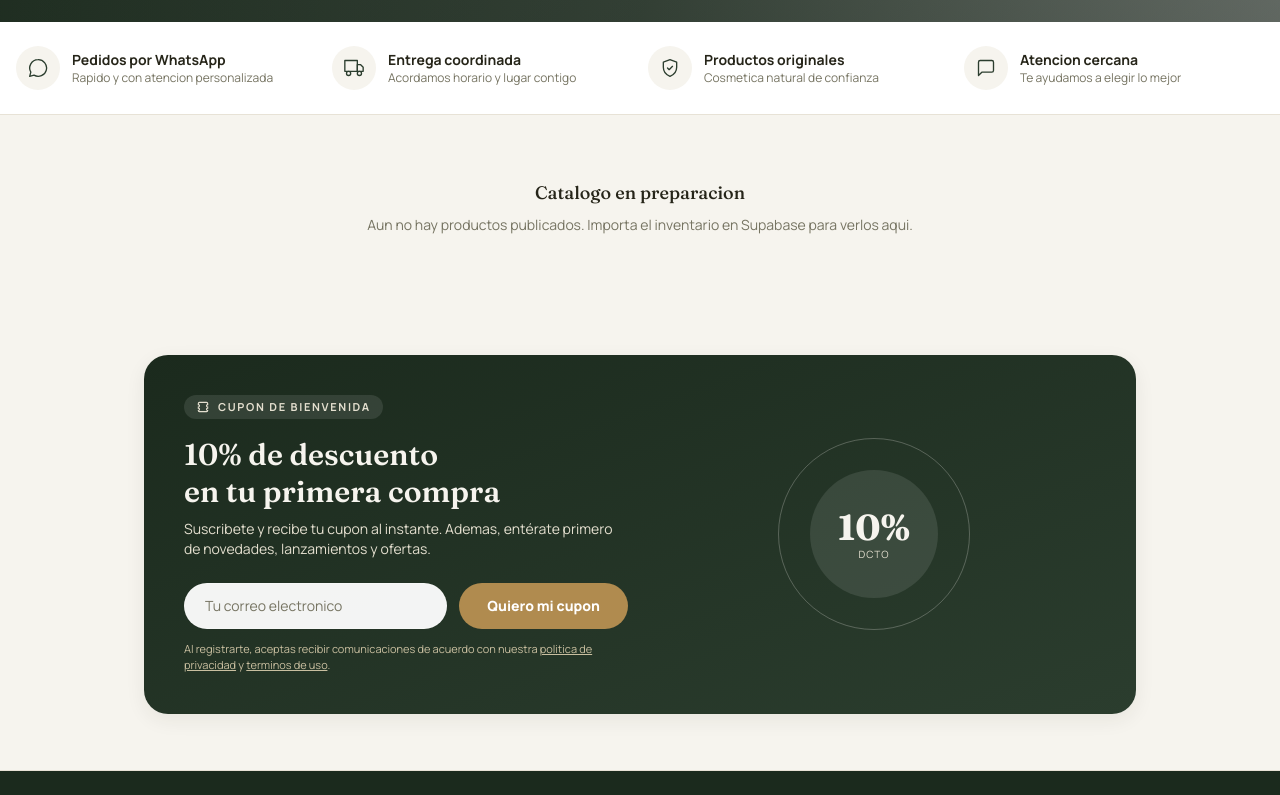
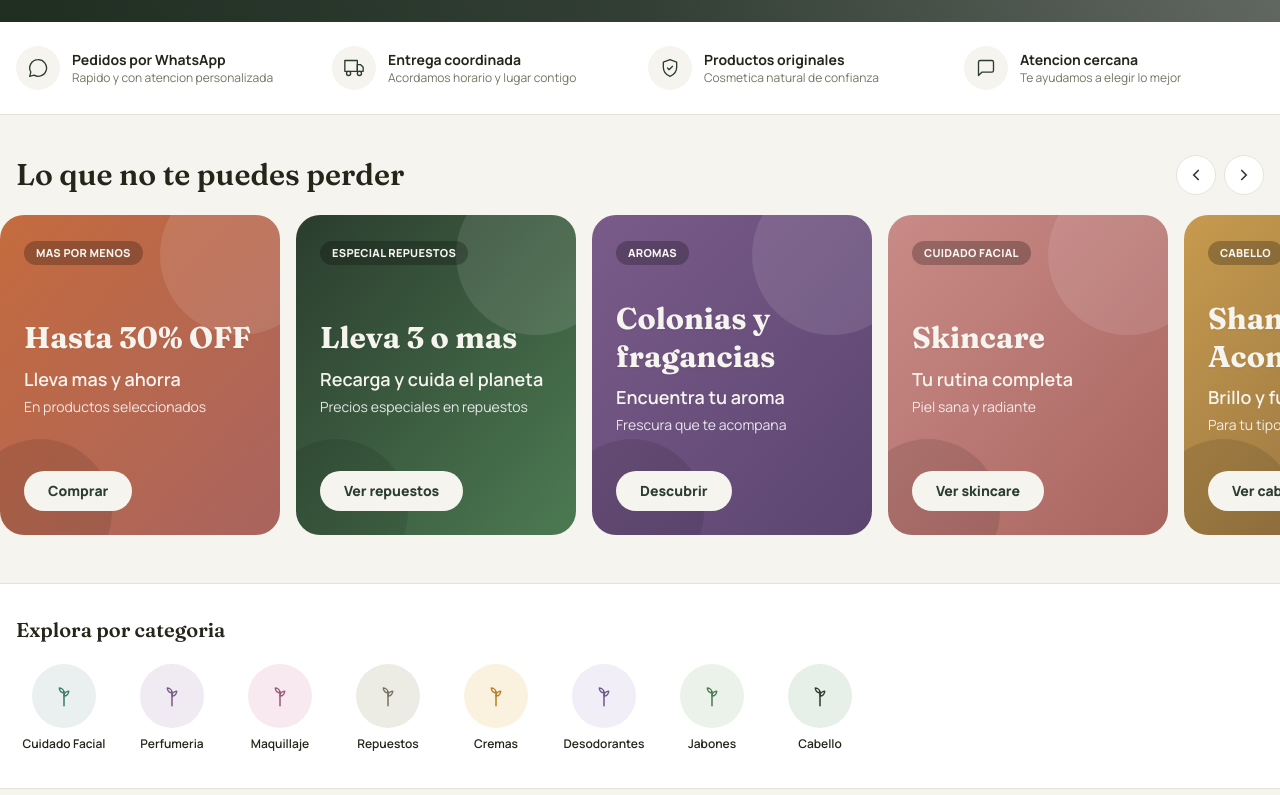
Before and after one commit to ifmartinezaraya/tienda-natura-jacquy, a Next.js app: page / in a window 1280 px wide. Shown: the part 685-1480 px from the top of the page. Built offline with nearby package versions, Linux system fonts and the light colour scheme; no server answers; the database is empty; grey boxes are pictures that could not be loaded.

Commit message:
Agregar carrusel de promociones y accesos rapidos por categoria, distribuidos en la portada

```diff
--- a/app/page.tsx
+++ b/app/page.tsx
@@ -4,6 +4,8 @@ import { SiteFooter } from '@/components/SiteFooter';
 import { HeroCarousel } from '@/components/HeroCarousel';
 import { BenefitsStrip } from '@/components/BenefitsStrip';
 import { FeaturedProducts } from '@/components/FeaturedProducts';
+import { PromoCarousel } from '@/components/PromoCarousel';
+import { QuickCategories } from '@/components/QuickCategories';
 import { IngredientBanners } from '@/components/IngredientBanners';
 import { RoutineQuiz } from '@/components/RoutineQuiz';
 import { InstagramSection } from '@/components/InstagramSection';
@@ -50,6 +52,8 @@ export default async function HomePage({
         <>
           <HeroCarousel />
           <BenefitsStrip />
+          <PromoCarousel />
+          <QuickCategories />
 
           {productos.length === 0 ? (
             <div className="mx-auto max-w-6xl px-4 py-16 text-center text-ink-soft">
--- /dev/null
+++ b/components/PromoCarousel.tsx
@@ -0,0 +1,134 @@
+'use client';
+
+import Link from 'next/link';
+import { useRef } from 'react';
+
+type Promo = {
+  badge: string;
+  titulo: string;
+  destacado: string;
+  sub: string;
+  cta: string;
+  href: string;
+  grad: string;
+};
+
+// Promociones de ejemplo (edita textos, ofertas y enlaces a tu gusto).
+const PROMOS: Promo[] = [
+  {
+    badge: 'Mas por menos',
+    titulo: 'Lleva mas y ahorra',
+    destacado: 'Hasta 30% OFF',
+    sub: 'En productos seleccionados',
+    cta: 'Comprar',
+    href: '/#catalogo',
+    grad: 'from-[#C56B3E] to-[#A9645F]',
+  },
+  {
+    badge: 'Especial repuestos',
+    titulo: 'Recarga y cuida el planeta',
+    destacado: 'Lleva 3 o mas',
+    sub: 'Precios especiales en repuestos',
+    cta: 'Ver repuestos',
+    href: '/?cat=Repuestos#catalogo',
+    grad: 'from-forest to-forest-light',
+  },
+  {
+    badge: 'Aromas',
+    titulo: 'Encuentra tu aroma',
+    destacado: 'Colonias y fragancias',
+    sub: 'Frescura que te acompana',
+    cta: 'Descubrir',
+    href: '/?cat=Colonias#catalogo',
+    grad: 'from-[#7A5B8A] to-[#5B4570]',
+  },
+  {
+    badge: 'Cuidado facial',
+    titulo: 'Tu rutina completa',
+    destacado: 'Skincare',
+    sub: 'Piel sana y radiante',
+    cta: 'Ver skincare',
+    href: '/?cat=Cuidado%20Facial#catalogo',
+    grad: 'from-[#C98B87] to-[#A9645F]',
+  },
+  {
+    badge: 'Cabello',
+    titulo: 'Brillo y fuerza',
+    destacado: 'Shampoo + Acondicionador',
+    sub: 'Para tu tipo de cabello',
+    cta: 'Ver cabello',
+    href: '/?cat=Cabello#catalogo',
+    grad: 'from-[#C79A4E] to-[#8A6B3E]',
+  },
+];
+
+export function PromoCarousel() {
+  const ref = useRef<HTMLDivElement>(null);
+
+  function scroll(dir: number) {
+    ref.current?.scrollBy({ left: dir * 320, behavior: 'smooth' });
+  }
+
+  return (
+    <section className="bg-cream">
+      <div className="mx-auto max-w-7xl px-4 py-10">
+        <div className="mb-5 flex items-center justify-between">
+          <h2 className="font-serif text-2xl font-semibold text-ink sm:text-3xl">
+            Lo que no te puedes perder
+          </h2>
+          <div className="hidden gap-2 sm:flex">
+            <button
+              onClick={() => scroll(-1)}
+              aria-label="Anterior"
+              className="flex h-10 w-10 items-center justify-center rounded-full border border-sand bg-cream-card text-forest transition hover:bg-forest hover:text-cream"
+            >
+              <svg width="18" height="18" viewBox="0 0 24 24" fill="none" stroke="currentColor" strokeWidth="2.2" strokeLinecap="round"><path d="m15 18-6-6 6-6" /></svg>
+            </button>
+            <button
+              onClick={() => scroll(1)}
+              aria-label="Siguiente"
+              className="flex h-10 w-10 items-center justify-center rounded-full border border-sand bg-cream-card text-forest transition hover:bg-forest hover:text-cream"
+            >
+              <svg width="18" height="18" viewBox="0 0 24 24" fill="none" stroke="currentColor" strokeWidth="2.2" strokeLinecap="round"><path d="m9 18 6-6-6-6" /></svg>
+            </button>
+          </div>
+        </div>
+
+        <div ref={ref} className="no-scrollbar -mx-4 flex snap-x gap-4 overflow-x-auto px-4 pb-2">
+          {PROMOS.map((p) => (
+            <div
+              key={p.titulo}
+              className={`relative flex min-h-[320px] w-[280px] flex-none snap-start flex-col justify-between overflow-hidden rounded-3xl bg-gradient-to-br ${p.grad} p-6 text-cream`}
+            >
+              <div className="pointer-events-none absolute -right-10 -top-10 h-40 w-40 rounded-full bg-white/10" />
+              <div className="pointer-events-none absolute -bottom-12 -left-8 h-36 w-36 rounded-full bg-black/10" />
+
+              <div className="relative">
+                <span className="inline-block rounded-full bg-black/25 px-3 py-1 text-[11px] font-extrabold uppercase tracking-wide">
+                  {p.badge}
+                </span>
+              </div>
+
+              <div className="relative">
+                <p className="font-serif text-3xl font-bold leading-tight drop-shadow-sm">
+                  {p.destacado}
+                </p>
+                <p className="mt-2 text-lg font-semibold">{p.titulo}</p>
+                <p className="mt-1 text-sm text-white/85">{p.sub}</p>
+              </div>
+
+              <div className="relative">
+                <Link
+                  href={p.href}
+                  className="inline-flex rounded-full bg-cream px-6 py-2.5 text-sm font-extrabold text-forest transition hover:bg-white"
+                >
+                  {p.cta}
+                </Link>
+              </div>
+            </div>
+          ))}
+        </div>
+      </div>
+    </section>
+  );
+}
--- /dev/null
+++ b/components/QuickCategories.tsx
@@ -0,0 +1,50 @@
+import Link from 'next/link';
+import { estiloCategoria } from '@/lib/categorias';
+
+// Accesos rapidos a las categorias mas buscadas.
+const RAPIDAS = [
+  'Cuidado Facial',
+  'Perfumeria',
+  'Maquillaje',
+  'Repuestos',
+  'Cremas',
+  'Desodorantes',
+  'Jabones',
+  'Cabello',
+];
+
+export function QuickCategories() {
+  return (
+    <section className="border-y border-sand bg-cream-card">
+      <div className="mx-auto max-w-7xl px-4 py-8">
+        <h2 className="mb-5 font-serif text-xl font-semibold text-ink">
+          Explora por categoria
+        </h2>
+        <div className="no-scrollbar -mx-4 flex gap-3 overflow-x-auto px-4 pb-1">
+          {RAPIDAS.map((c) => {
+            const est = estiloCategoria(c);
+            return (
+              <Link
+                key={c}
+                href={`/?cat=${encodeURIComponent(c)}#catalogo`}
+                className="flex w-24 flex-none flex-col items-center gap-2 text-center"
+              >
+                <span
+                  className="flex h-16 w-16 items-center justify-center rounded-full transition hover:scale-105"
+                  style={{ background: est.bg }}
+                >
+                  <svg width="26" height="26" viewBox="0 0 24 24" fill="none" stroke={est.fg} strokeWidth="1.4" strokeLinecap="round" strokeLinejoin="round">
+                    <path d="M12 21V8" />
+                    <path d="M12 12c0-2.4 1.9-4.3 4.3-4.3C16.3 10.1 14.4 12 12 12z" />
+                    <path d="M12 9c0-2.4-1.9-4.3-4.3-4.3C7.7 7.1 9.6 9 12 9z" />
+                  </svg>
+                </span>
+                <span className="text-xs font-semibold text-ink">{c}</span>
+              </Link>
+            );
+          })}
+        </div>
+      </div>
+    </section>
+  );
+}
```
